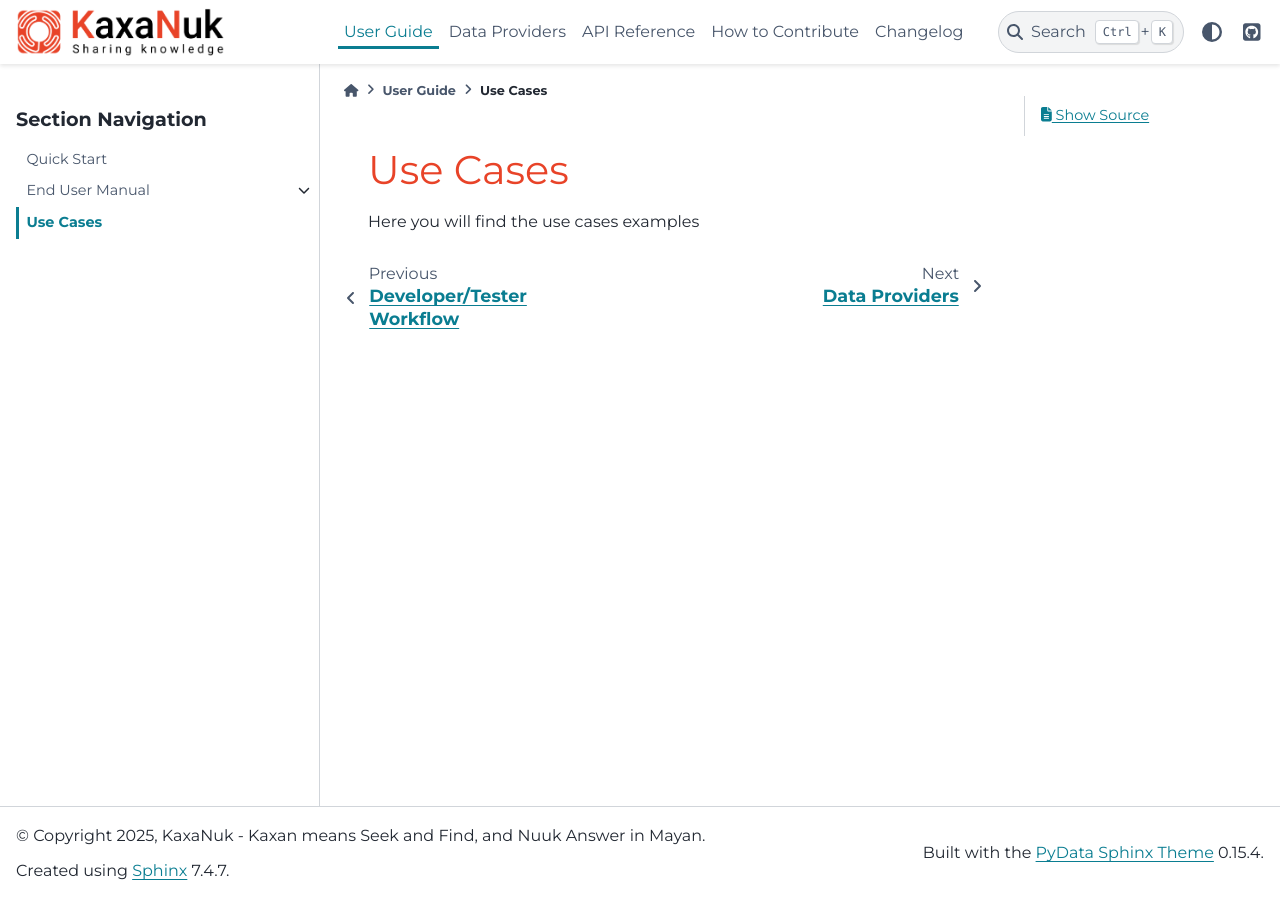
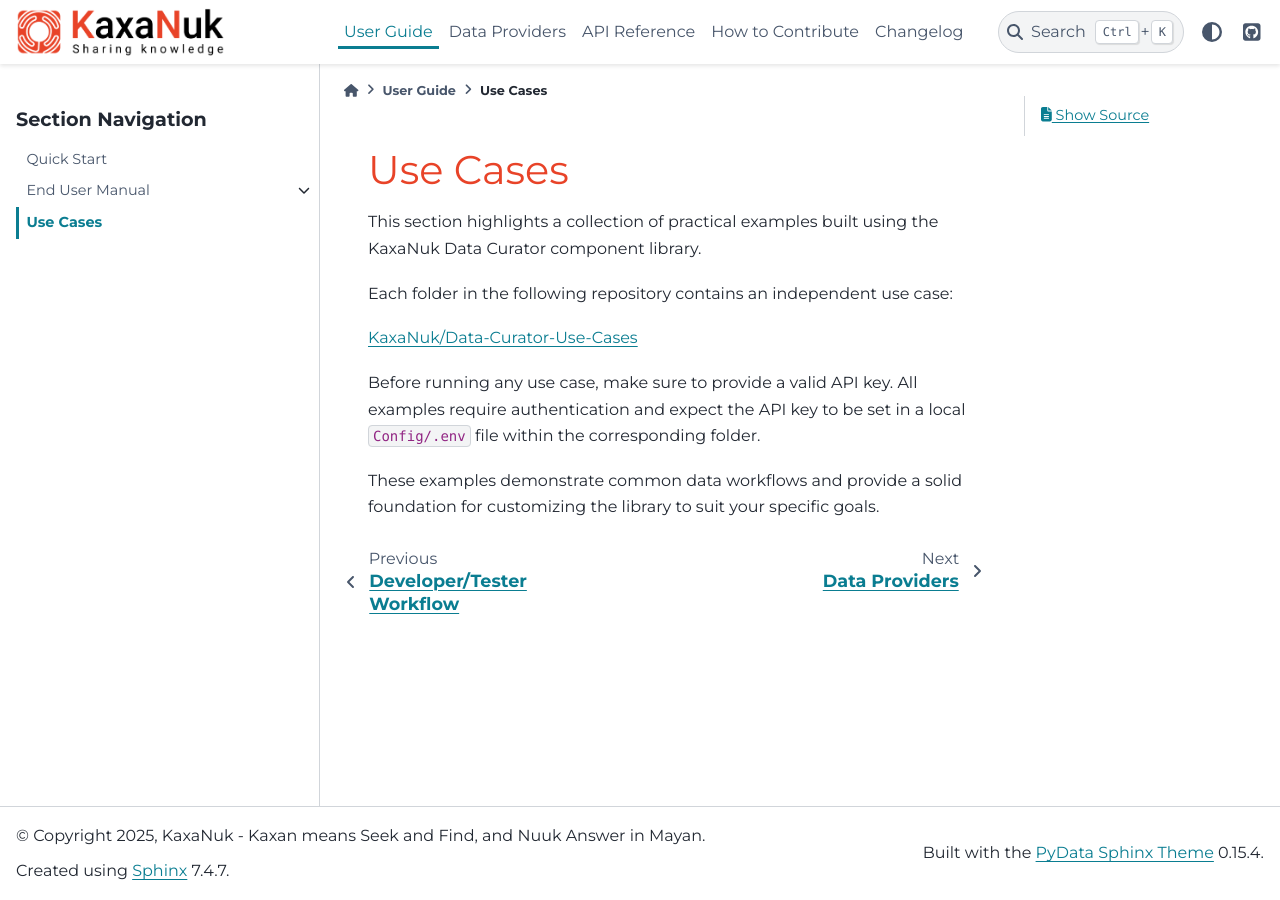
Before and after one commit to KaxaNuk/Data-Curator, a Sphinx documentation site: the page built from docs/source/user_guide/use_cases.rst, in a window 1280 px wide. Built offline with Sphinx 7.4.7 and the PyData theme 0.15.4, drawn with Linux system fonts in a browser that asks for light colours.

Commit message:
Use Cases Section Added to the docs

```diff
--- a/docs/source/user_guide/quick_start.rst
+++ b/docs/source/user_guide/quick_start.rst
@@ -29,9 +29,9 @@ The system can run either on your local Python environment or on Docker.
 
 4. Set the path where Data Curator should generate its configuration files
 
-.. code-block:: bash
+    .. code-block:: bash
 
-   cd /path/to/your/datacurator/project
+        cd /path/to/your/datacurator/project
 
 **Excel Configuration**
 
--- a/docs/source/user_guide/use_cases.rst
+++ b/docs/source/user_guide/use_cases.rst
@@ -3,4 +3,13 @@
 Use Cases
 ====================
 
-Here you will find the use cases examples
+This section highlights a collection of practical examples built using the KaxaNuk Data Curator component library.
+
+Each folder in the following repository contains an independent use case:
+
+`KaxaNuk/Data-Curator-Use-Cases <https://github.com/KaxaNuk/Data-Curator-Use-Cases>`_
+
+Before running any use case, make sure to provide a valid API key.
+All examples require authentication and expect the API key to be set in a local ``Config/.env`` file within the corresponding folder.
+
+These examples demonstrate common data workflows and provide a solid foundation for customizing the library to suit your specific goals.
```
